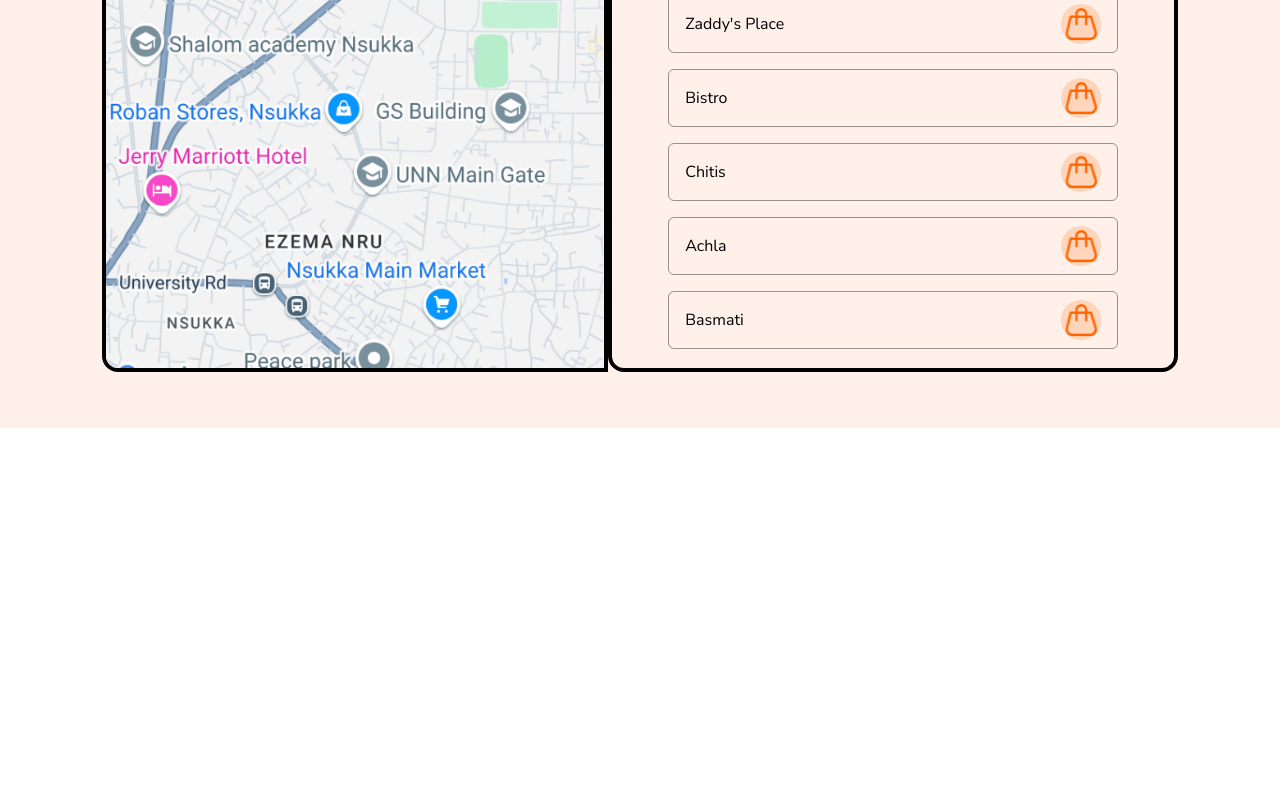
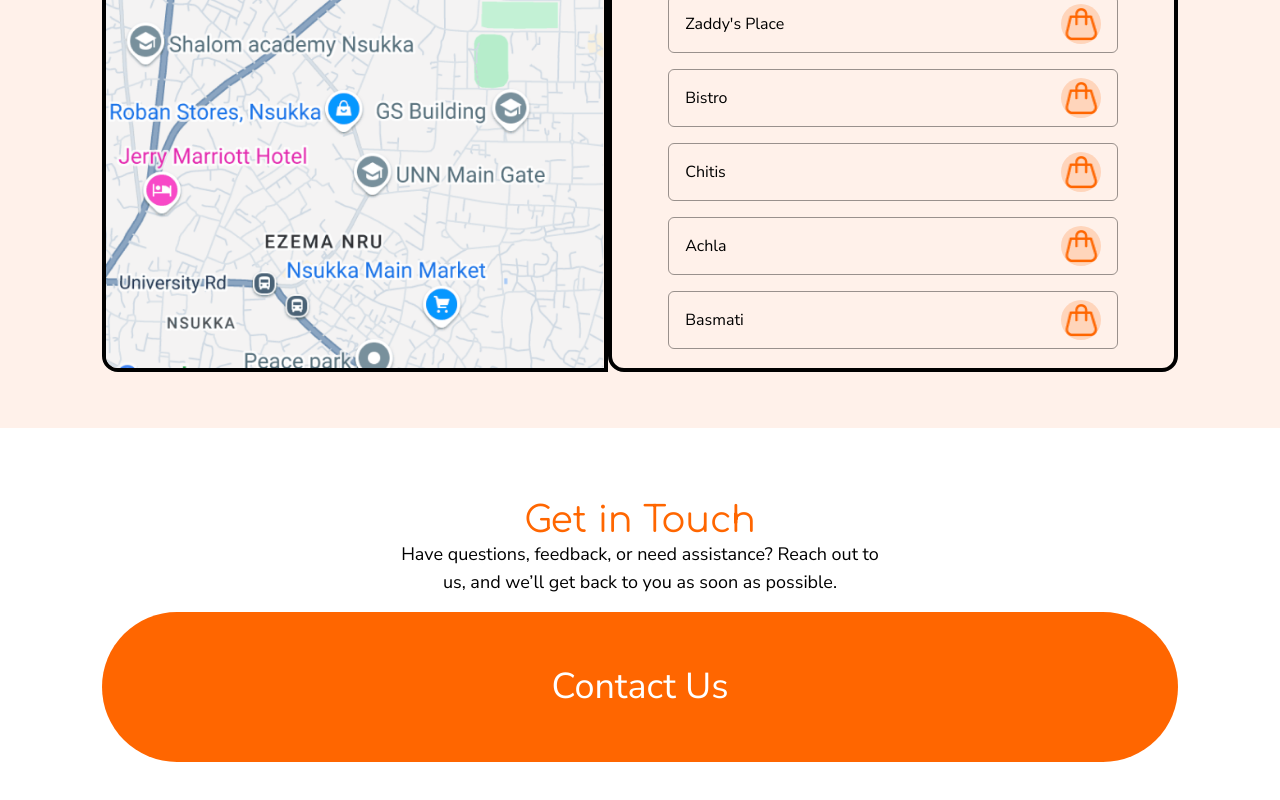
Before and after one commit to JerryJeager/JeagerEats, a Next.js app in the folder frontend/: page / in a window 1280 px wide. Shown: the part 1445-2245 px from the top of the page. Before the commit the page ends 1873 px from the top, so only its background shows below. Built offline with nearby package versions, Linux system fonts and the light colour scheme.

Commit message:
add contact us section

```diff
--- a/frontend/src/app/page.tsx
+++ b/frontend/src/app/page.tsx
@@ -1,4 +1,5 @@
 import Header from "@/components/Header";
+import Contact from "@/components/home/Contact";
 import Hero from "@/components/home/Hero";
 import Join from "@/components/home/Join";
 import Restaurants from "@/components/home/Restaurants";
@@ -10,6 +11,7 @@ export default function Home() {
       <Hero />
       <Join />
       <Restaurants />
+      <Contact />
     </div>
   );
 }
--- a/frontend/src/components/home/Contact.tsx
+++ b/frontend/src/components/home/Contact.tsx
@@ -1,8 +1,25 @@
+import Link from "next/link";
+import { comforta } from "./Hero";
+// import arrow from "../../../public/assets/arrow.png"
+// import Image from "next/image";
 
 const Contact = () => {
   return (
-    <div>Contact</div>
-  )
-}
+    <section className="mt-8 pt-8 lg:pt-10 pb-10  lg:pb-14 px-[5%] lg:px-[8%]">
+      <h2
+        className={`text-2xl lg:text-4xl text-primary ${comforta.className} text-center lg:max-w-[600px] mx-auto`}
+      >
+        Get in Touch
+      </h2>
+      <p className="lg:text-lg text-center lg:max-w-[500px] mx-auto">Have questions, feedback, or need assistance? Reach out to us, and we’ll get back to you as soon as possible.</p>
+      <div className="bg-primary rounded-full w-full h-[100px] lg:h-[150px] flex items-center justify-center text-white mt-4">
+        <Link href={"/"} className="flex gap-4">
+            <p className="text-2xl lg:text-4xl">Contact Us</p>
+            {/* <Image src={arrow} alt="arrow" width={30} /> */}
+        </Link>
+      </div>
+    </section>
+  );
+};
 
-export default Contact
+export default Contact;
```
Also changed, not shown: frontend/public/assets/arrow.png (added).
